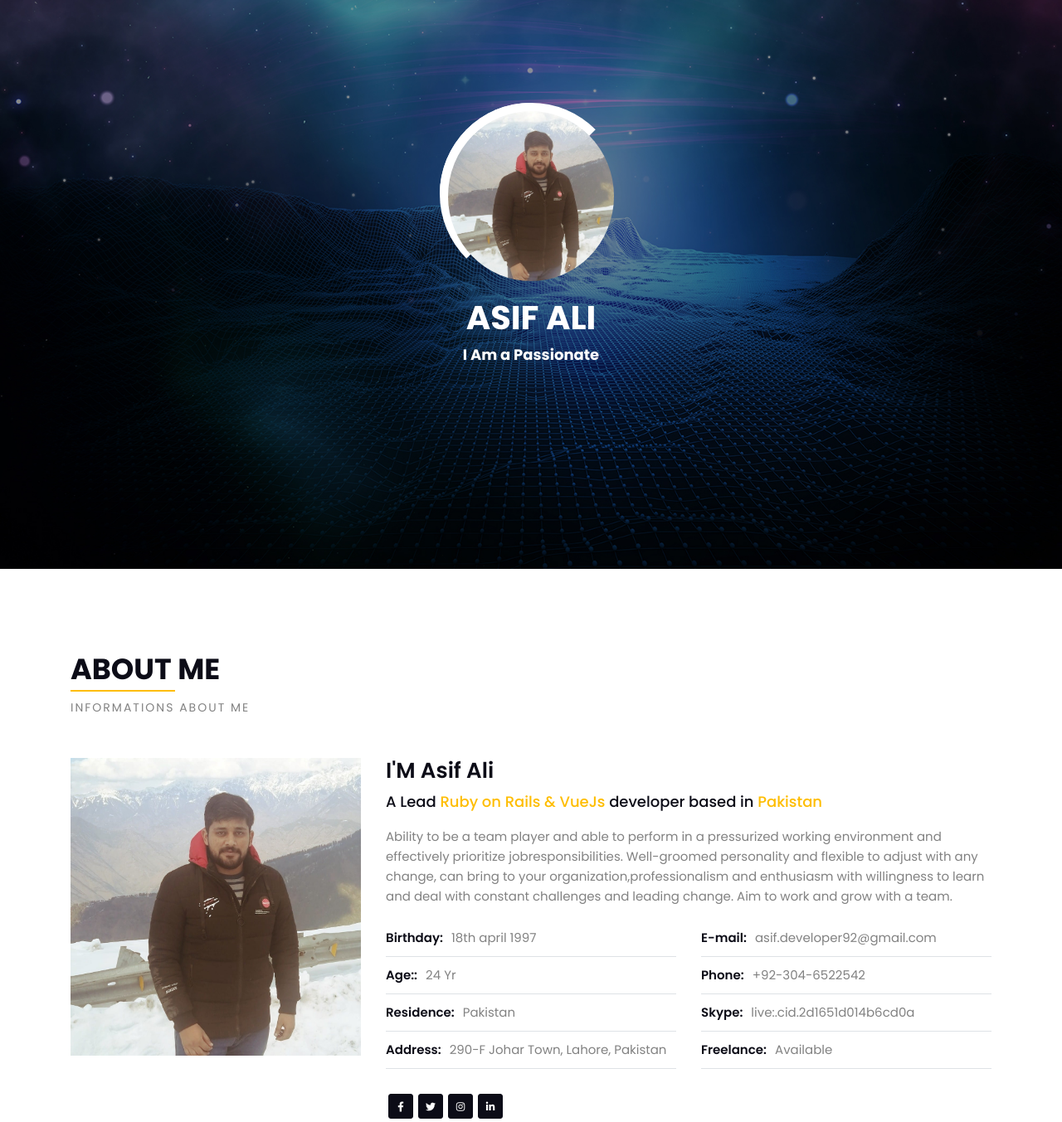
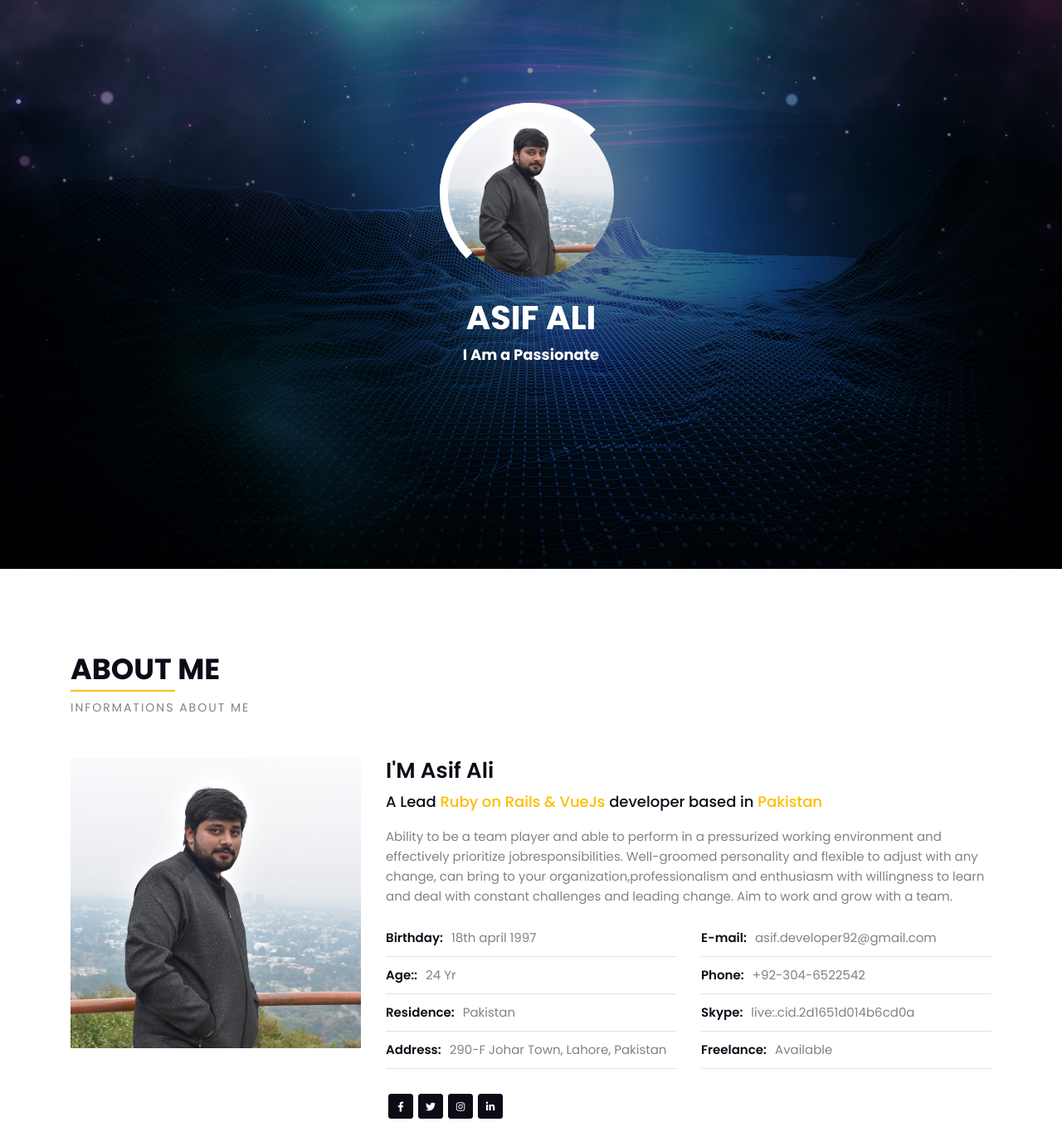
Before and after one commit to raiasifali/portfolio.github.io, a plain HTML site: page index.html in a window 1280 px wide. Shown: the part 114-1467 px from the top of the page at 83% size. Drawn offline with nearby package versions, Linux system fonts and the light colour scheme.

Commit message:
Porfile update

```diff
--- a/index.html
+++ b/index.html
@@ -73,7 +73,7 @@
                                 <div class="ht-box text-center">
                                     <div class="ht-img">
                                         <div class="ht-img-in">
-                                            <img src="img/profile.jpg" title="" alt="aaa">
+                                            <img src="img/profile.jpeg" title="" alt="aaa">
                                         </div>
                                     </div>
                                     <div class="ht-text">
@@ -101,7 +101,7 @@
 
                     <div class="row">
                         <div class="col-lg-4 m-15px-tb">
-                            <img src="img/profile.jpg" title="" alt="">
+                            <img src="img/profile.jpeg" title="" alt="">
                         </div>
                         <div class="col-lg-8 m-15px-tb">
                             <h4 class="dark-color font-w-600 m-10px-b">I'M Asif Ali</h4>
```
Also changed, not shown: img/profile.jpeg (added).
